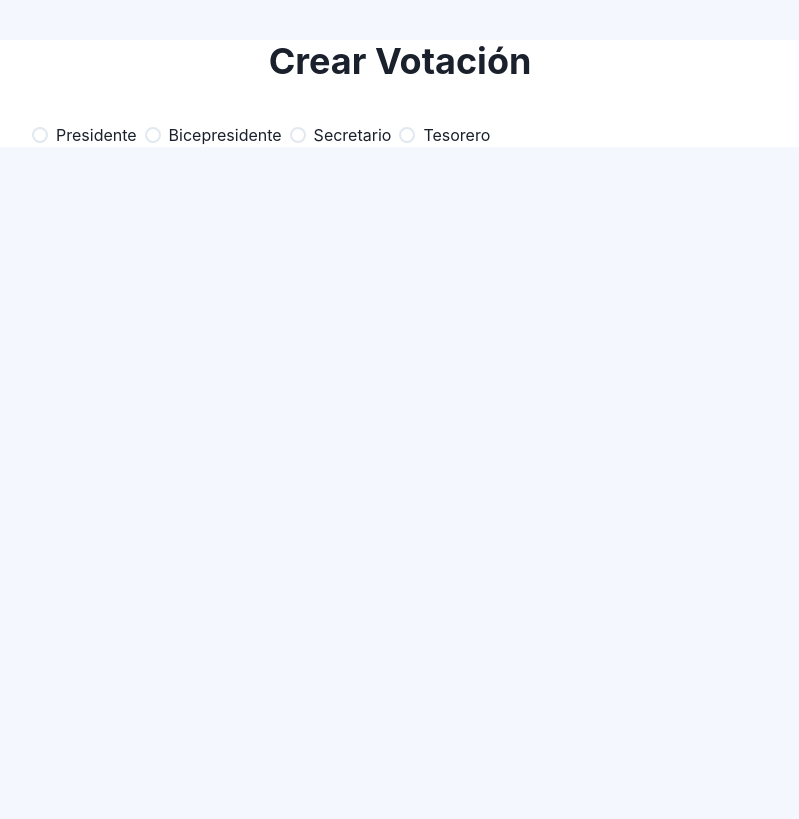
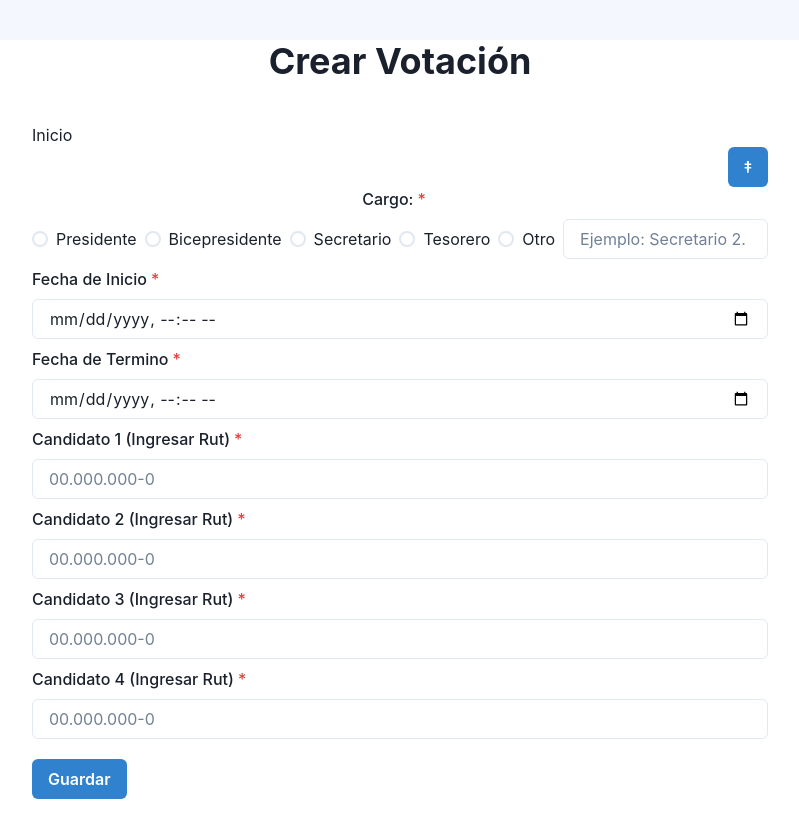
Before and after one commit to Dop1ta/asambleaWeb, a Next.js app in the folder frontend/: page /create_voting_activity in a window 1280 px wide. Shown: the whole page, without its empty margins (240-1039 px from the left). Built offline with nearby package versions, Linux system fonts and the light colour scheme.

Commit message:
"update_activity 28/12/2020"

```diff
--- a/frontend/components/ButtonAlertVoting.jsx
+++ b/frontend/components/ButtonAlertVoting.jsx
@@ -3,11 +3,9 @@ import { Button, useToast} from '@chakra-ui/react';
 function ButtonAlertVoting() {
      const toast = useToast();
   return (
-    <>
       <Button colorScheme="blue" onClick={() => toast({ title: "Has votado correctamente" })}>
   Votar por Diego
     </Button>
-    </>
   );
 }
 
--- a/frontend/components/NavTab.jsx
+++ b/frontend/components/NavTab.jsx
@@ -50,7 +50,7 @@ const NavTab = () => {
             <BreadcrumbLink href='#'>Contact</BreadcrumbLink>
           </BreadcrumbItem>
 
-          <BreadcrumbItem isCurrentPage>
+          <BreadcrumbItem>
             <BreadcrumbLink href='http://localhost:3000/create_voting_activity'>Actividad de votación</BreadcrumbLink>
           </BreadcrumbItem>
 
--- a/frontend/pages/create_voting_activity.jsx
+++ b/frontend/pages/create_voting_activity.jsx
@@ -1,23 +1,57 @@
-import { Container, FormControl, FormLabel, Heading, Stack, Radio, RadioGroup } from '@chakra-ui/react'
+import { Container, FormControl, FormLabel, Heading, Stack, Radio, RadioGroup, Input, Button, useToast, Link} from '@chakra-ui/react'
 import React from 'react'
-import Tab_votingActivity from '../components/Tab_votingActivity'
+import MenuButtonIcon from '../components/MenuButton'
+
 
 const create_voting_activity = () => {
+    const toast = useToast();
     return (
         <Container maxW="container.md">
             <Heading textAlign={"center"} my={10}>Crear Votación</Heading>
+            <div><Link href='http://localhost:3000'>Inicio</Link></div>
+            <div align='right'><MenuButtonIcon /></div>
             <Stack>
-                <FormControl>
-                    <RadioGroup >
+                <FormControl isRequired>
+                    <FormLabel textAlign={'center'}>Cargo:</FormLabel>
+                    <RadioGroup>
                         <Stack direction='row'>
                             <Radio value='1'>Presidente</Radio>
                             <Radio value='2'>Bicepresidente</Radio>
                             <Radio value='3'>Secretario</Radio>
                             <Radio value='4'>Tesorero</Radio>
+                            <Stack direction='row'>
+                                <Radio value= '5'>Otro</Radio>
+                                <Input placeholder='Ejemplo: Secretario 2.'/>
+                            </Stack>
                         </Stack>
-    </RadioGroup>
+                    </RadioGroup>
+                </FormControl>
+                <FormControl isRequired>
+                    <FormLabel>Fecha de Inicio</FormLabel>
+                    <Input placeholder="Select Date and Time" size="md" type="datetime-local" /*onChange={onChange}*/ name={"time"}/>
+                </FormControl>
+                <FormControl isRequired>
+                    <FormLabel>Fecha de Termino</FormLabel>
+                    <Input placeholder="Select Date and Time" size="md" type="datetime-local" /*onChange={onChange}*/ name={"time"}/>
+                </FormControl>
+                <FormControl isRequired>
+                    <FormLabel>Candidato 1 (Ingresar Rut)</FormLabel>
+                    <Input placeholder="00.000.000-0"/>
+                </FormControl>
+                <FormControl isRequired>
+                    <FormLabel>Candidato 2 (Ingresar Rut)</FormLabel>
+                    <Input placeholder="00.000.000-0"/>
+                </FormControl>
+                <FormControl isRequired>
+                    <FormLabel>Candidato 3 (Ingresar Rut)</FormLabel>
+                    <Input placeholder="00.000.000-0"/>
+                </FormControl>
+                <FormControl isRequired>
+                    <FormLabel>Candidato 4 (Ingresar Rut)</FormLabel>
+                    <Input placeholder="00.000.000-0"/>
                 </FormControl>
             </Stack>
+            <Button colorScheme="blue" size="md" my="5" type="sumbit" onClick={() => toast({ title: "Has agendado la votación correctamente" })}>Guardar</Button>
         </Container>
     )
 }
```
